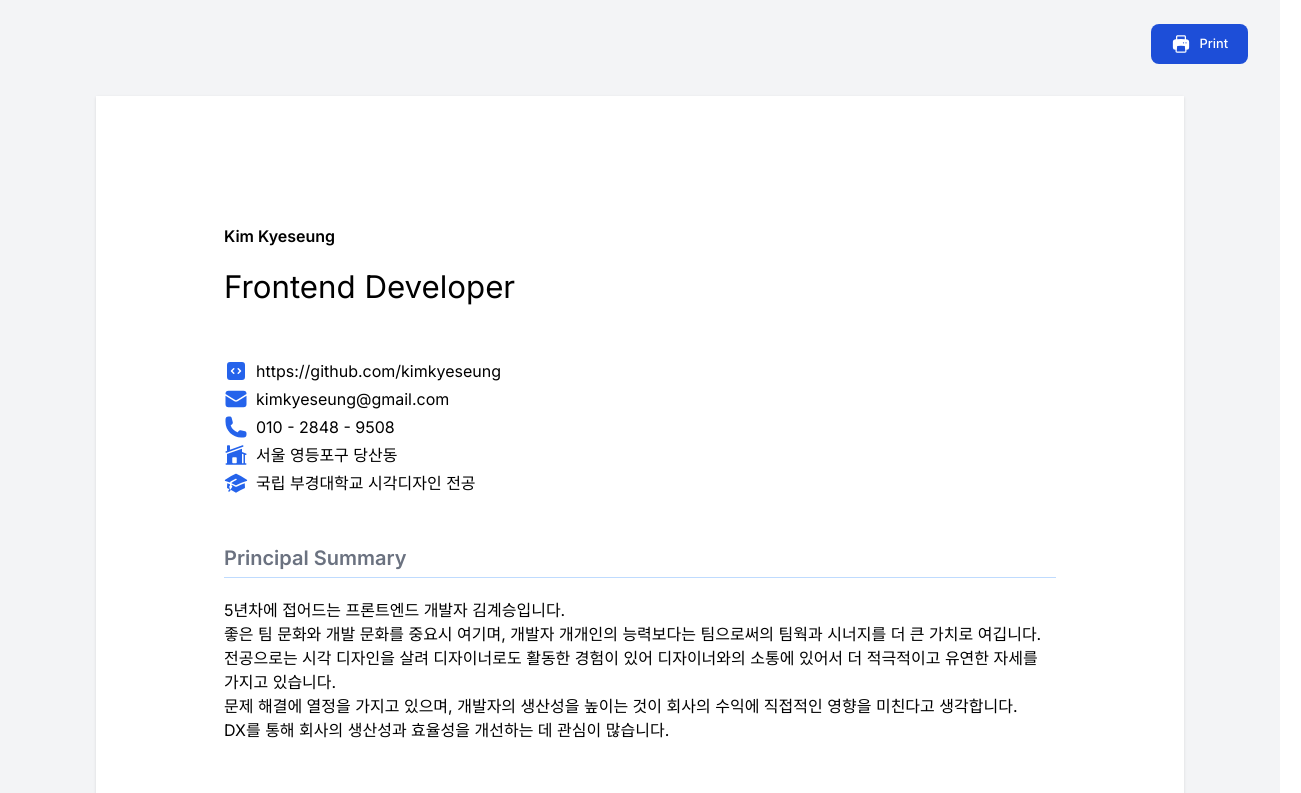
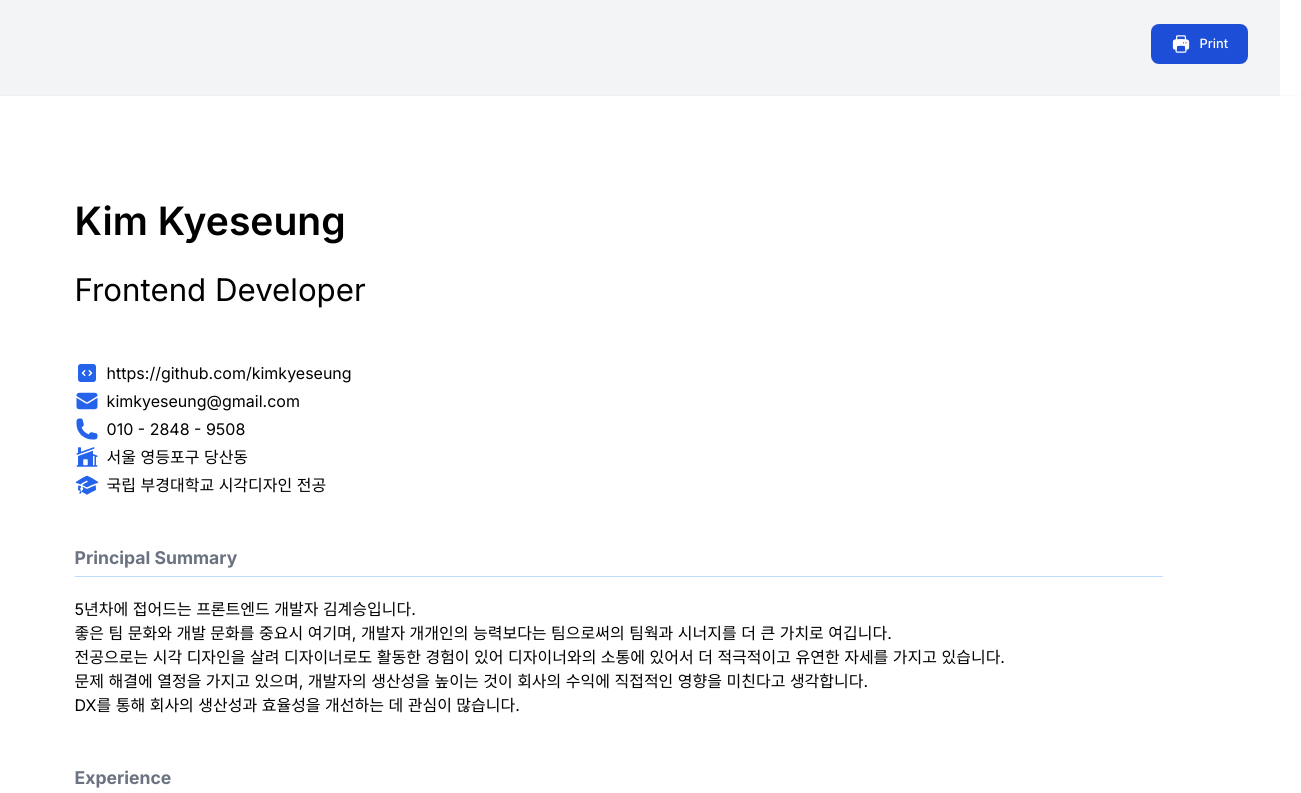
Before and after one commit to kimkyeseung/kimkyeseung-resume, a Next.js app: page / in a window 1280 px wide. Shown: the top 793 px of the page, 1301 px wide, since content can reach past the window. Built offline with nearby package versions, Linux system fonts and the light colour scheme.

Commit message:
💄 프린트시 화면에 보이는 영역과 ui sync 개선

```diff
--- a/src/components/Contents/index.tsx
+++ b/src/components/Contents/index.tsx
@@ -4,11 +4,8 @@ import { Header, Info, Section, Summary, Experiences, Educations } from '..'
 // eslint-disable-next-line react/display-name
 export const Contents = forwardRef<HTMLDivElement>((_props, ref) => {
   return (
-    <div className="bg-white shadow">
-      <div
-        ref={ref}
-        className="container p-4 md:p-32 print:p-12 flex flex-col gap-12 print:gap-6"
-      >
+    <div className="bg-white shadow w-[350mm] print-area">
+      <div ref={ref} className="container p-4 md:p-24 flex flex-col gap-12">
         <Header />
         <Info />
         <Section title="Principal Summary">
--- a/src/components/Header/index.tsx
+++ b/src/components/Header/index.tsx
@@ -1,10 +1,8 @@
-import { Subtitle, Title } from '@/typography'
-
 export const Header = () => {
   return (
-    <div className="flex flex-col gap-4 print:gap-2">
-      <Title>Kim Kyeseung</Title>
-      <Subtitle>Frontend Developer</Subtitle>
+    <div className="flex flex-col gap-4">
+      <h1 className="text-title">Kim Kyeseung</h1>
+      <h2 className="text-subtitle">Frontend Developer</h2>
     </div>
   )
 }
--- a/src/components/Section.tsx
+++ b/src/components/Section.tsx
@@ -1,4 +1,3 @@
-import { SectionTitle } from '@/typography'
 import { FC, PropsWithChildren } from 'react'
 
 type Props = { title?: string } & PropsWithChildren
@@ -6,10 +5,8 @@ type Props = { title?: string } & PropsWithChildren
 export const Section: FC<Props> = ({ title, children }) => {
   return (
     <div>
-      {title && (
-        <SectionTitle className="text-xl font-bold">{title}</SectionTitle>
-      )}
-      <hr className="mt-1 mb-5 print:mt-0 print:mb-3 border-t border-blue-200" />
+      {title && <h3 className="text-section-title text-gray-500">{title}</h3>}
+      <hr className="mt-1 mb-5 border-t border-blue-200" />
       {children}
     </div>
   )
--- a/src/styles/globals.css
+++ b/src/styles/globals.css
@@ -27,3 +27,13 @@ ul li::before {
     --background-end-rgb: 0, 0, 0;
   }
 }
+
+@media print {
+  html {
+    font-size: 11px;
+    line-height: 1.2;
+  }
+  .print-area {
+    transform: scale(0.6);
+  }
+}
--- a/src/typography/index.tsx
+++ b/src/typography/index.tsx
@@ -1,71 +1,20 @@
 import classNames from 'classnames'
-
-export const Title = ({ className, ...props }: any) => (
-  <h1
-    className={classNames([
-      'text-4xl',
-      'print:text-3xl',
-      'font-semibold',
-      className,
-    ])}
-    {...props}
-  />
-)
-
-export const Subtitle = ({ className, ...props }: any) => (
-  <h2
-    className={classNames(['text-3xl', 'print:text-2xl', , className])}
-    {...props}
-  />
-)
 
 export const CompanyName = ({ className, ...props }: any) => (
   <h5
-    className={classNames([
-      'text-xl',
-      'print:text-base',
-      'text-gray-700',
-      'font-bold',
-      className,
-    ])}
+    className={classNames(['text-xl', 'text-gray-700', 'font-bold', className])}
     {...props}
   />
 )
 
 export const ProjectTitle = ({ className, ...props }: any) => (
-  <h6
-    {...props}
-    className={classNames([
-      'text-lg',
-      'print:text-base',
-      'font-bold',
-      className,
-    ])}
-  />
-)
-
-export const SectionTitle = ({ className, ...props }: any) => (
-  <h3
-    {...props}
-    className={classNames([
-      'text-base',
-      'print:text-sm',
-      'text-gray-500',
-      'font-semibold',
-      className,
-    ])}
-  />
+  <h6 {...props} className={classNames(['text-lg', 'font-bold', className])} />
 )
 
 export const Url = ({ className, ...props }: any) => (
   <span
     {...props}
-    className={classNames([
-      'text-sm',
-      'print:text-xs',
-      'text-blue-400',
-      className,
-    ])}
+    className={classNames(['text-sm', 'text-blue-400', className])}
   />
 )
 
@@ -74,7 +23,6 @@ export const Caption = ({ className, ...props }: any) => (
     {...props}
     className={classNames([
       'text-sm',
-      'print:text-xs',
       'text-gray-500',
       'font-normal',
       className,
```
